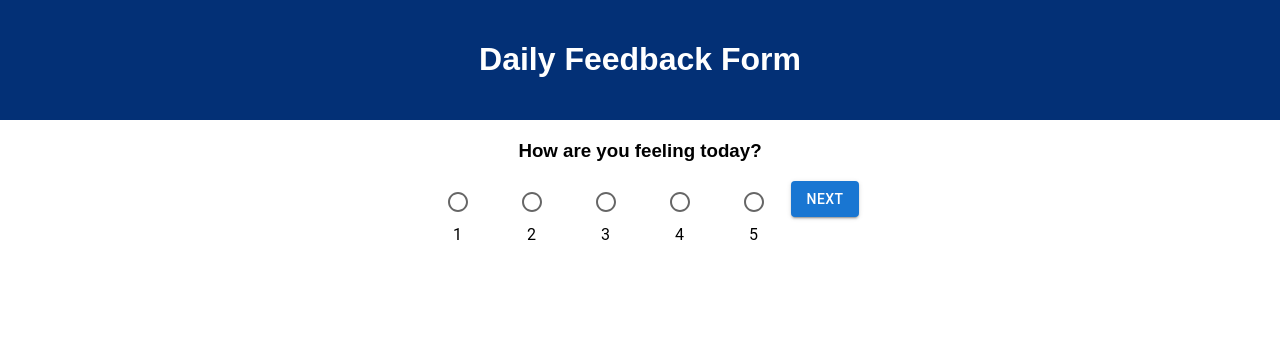
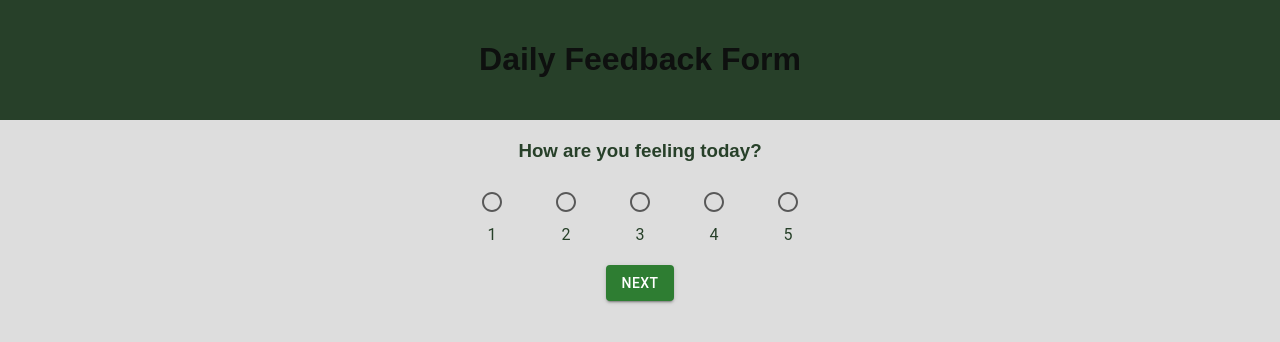
Before and after one commit to Kern89/weekend-redux-feedback-loop, a React (Vite) app: page /#/ in a window 1280 px wide. Shown: the top 342 px of the page. Built offline with nearby package versions, Linux system fonts and the light colour scheme.

Commit message:
added styling

```diff
--- a/src/components/App/App.css
+++ b/src/components/App/App.css
@@ -3,10 +3,10 @@
 }
 
 .App-header {
-  background-color: #033076;
+  background-color: #274029;
   min-height: 70px;
   padding: 20px;
-  color: white;
+  color: #0e100f;
   margin-bottom: 20px;
 }
 
--- a/src/components/App/App.jsx
+++ b/src/components/App/App.jsx
@@ -9,6 +9,7 @@ import Support from '../Support/Support';
 import Comments from '../Comments/Comments';
 import Review from '../Review/Review';
 import Success from '../Success/Success';
+
 
 function App() {
 
--- a/src/components/Comments/Comments.jsx
+++ b/src/components/Comments/Comments.jsx
@@ -25,7 +25,8 @@ function Comments() {
         sx={{ width: '50ch'}}
         onChange={(e) => {setComment(e.target.value)}}/>
         <br />
-        <Button variant='contained' onClick={toReview} data-testid="next" >Next</Button>
+        <br />
+        <Button variant='contained' onClick={toReview} data-testid="next" color='success'>Next</Button>
         </>
     )
 };
--- a/src/components/Feeling/Feeling.jsx
+++ b/src/components/Feeling/Feeling.jsx
@@ -22,7 +22,7 @@ function Feeling() {
             <RadioGroup
                 row
                 value={feel}
-                required
+                data-testid="input"
                 >
                 <FormControlLabel
                     value="1"
@@ -30,38 +30,40 @@ function Feeling() {
                     onChange={() => {setFeel(1)}}
                     label="1"
                     labelPlacement="bottom"
-                    data-testid="input" />
+                     />
                 <FormControlLabel
                     value="2"
                     onChange={() => {setFeel(2)}}
                     control={<Radio />}
                     label="2"
                     labelPlacement="bottom"
-                    data-testid="input" />
+                     />
                 <FormControlLabel
                     value="3"
                     onChange={() => {setFeel(3)}}
                     control={<Radio />}
                     label="3"
                     labelPlacement="bottom"
-                    data-testid="input"  />
+                      />
                 <FormControlLabel
                     value="4"
                     onChange={() => {setFeel(4)}}
                     control={<Radio />}
                     label="4"
                     labelPlacement="bottom"
-                    data-testid="input" />
+                     />
                 <FormControlLabel
                     value="5"
                     onChange={() => {setFeel(5)}}
                     control={<Radio />}
                     label="5"
                     labelPlacement="bottom"
-                    data-testid="input" />
+                     />
             </RadioGroup>
         </FormControl>
-        <Button variant='contained' onClick={toUnderstanding} data-testid="next" >Next</Button>
+        <br />
+        <br />
+        <Button variant='contained' onClick={toUnderstanding} data-testid="next" color="success">Next</Button>
         </>
     )
 }
--- /dev/null
+++ b/src/components/Review/Review.css
@@ -0,0 +1,3 @@
+#reviewTable {
+    margin: auto;
+};
--- a/src/components/Review/Review.jsx
+++ b/src/components/Review/Review.jsx
@@ -2,6 +2,7 @@ import { useSelector } from "react-redux";
 import { Button } from '@mui/material';
 import axios from 'axios';
 import { useHistory } from "react-router-dom";
+import './Review.css';
 
 function Review() {
     const history = useHistory();
@@ -22,7 +23,7 @@ function Review() {
 
     return(
         <>
-        <table>
+        <table id="reviewTable">
             <thead>
                 <tr>
                     <td>Feeling</td>
@@ -40,7 +41,9 @@ function Review() {
                 </tr>
             </tbody>
         </table>
-        <Button variant='contained' onClick={sendToServer} data-testid="next" >Submit feedback</Button>
+        <br />
+        <br />
+        <Button variant='contained' onClick={sendToServer} data-testid="next" color='success' >Submit feedback</Button>
         </>
     )
 };
--- a/src/components/Success/Success.jsx
+++ b/src/components/Success/Success.jsx
@@ -14,7 +14,7 @@ function Success() {
     return(
         <>
         <h3>Thank you for your feedback!</h3>
-        <Button variant='contained' onClick={resetFeedback} data-testid="next" >Start new feedback</Button>
+        <Button variant='contained' onClick={resetFeedback} data-testid="next" color='success' >Start new feedback</Button>
         </>
     )
 };
--- a/src/components/Support/Support.jsx
+++ b/src/components/Support/Support.jsx
@@ -21,7 +21,7 @@ function Support() {
             <RadioGroup
                 row
                 value={support}
-                required
+                data-testid="input"
                 >
                 <FormControlLabel
                     value="1"
@@ -29,38 +29,40 @@ function Support() {
                     onChange={() => {setSupport(1)}}
                     label="1"
                     labelPlacement="bottom"
-                    data-testid="input" />
+                     />
                 <FormControlLabel
                     value="2"
                     onChange={() => {setSupport(2)}}
                     control={<Radio />}
                     label="2"
                     labelPlacement="bottom"
-                    data-testid="input" />
+                     />
                 <FormControlLabel
                     value="3"
                     onChange={() => {setSupport(3)}}
                     control={<Radio />}
                     label="3"
                     labelPlacement="bottom"
-                    data-testid="input"  />
+                      />
                 <FormControlLabel
                     value="4"
                     onChange={() => {setSupport(4)}}
                     control={<Radio />}
                     label="4"
                     labelPlacement="bottom"
-                    data-testid="input" />
+                     />
                 <FormControlLabel
                     value="5"
                     onChange={() => {setSupport(5)}}
                     control={<Radio />}
                     label="5"
                     labelPlacement="bottom"
-                    data-testid="input" />
+                     />
             </RadioGroup>
         </FormControl>
-        <Button variant='contained' onClick={toComments} data-testid="next" >Next</Button>
+        <br />
+        <br />
+        <Button variant='contained' onClick={toComments} data-testid="next"  color='success'>Next</Button>
         </>
     )
 };
--- a/src/components/Understanding/Understanding.jsx
+++ b/src/components/Understanding/Understanding.jsx
@@ -21,7 +21,7 @@ function Understanding() {
             <RadioGroup
                 row
                 value={understand}
-                required
+                data-testid="input"
                 >
                 <FormControlLabel
                     value="1"
@@ -29,38 +29,40 @@ function Understanding() {
                     onChange={() => {setUnderstand(1)}}
                     label="1"
                     labelPlacement="bottom"
-                    data-testid="input" />
+                     />
                 <FormControlLabel
                     value="2"
                     onChange={() => {setUnderstand(2)}}
                     control={<Radio />}
                     label="2"
                     labelPlacement="bottom"
-                    data-testid="input" />
+                     />
                 <FormControlLabel
                     value="3"
                     onChange={() => {setUnderstand(3)}}
                     control={<Radio />}
                     label="3"
                     labelPlacement="bottom"
-                    data-testid="input"  />
+                      />
                 <FormControlLabel
                     value="4"
                     onChange={() => {setUnderstand(4)}}
                     control={<Radio />}
                     label="4"
                     labelPlacement="bottom"
-                    data-testid="input" />
+                     />
                 <FormControlLabel
                     value="5"
                     onChange={() => {setUnderstand(5)}}
                     control={<Radio />}
                     label="5"
                     labelPlacement="bottom"
-                    data-testid="input" />
+                     />
             </RadioGroup>
         </FormControl>
-        <Button variant='contained' onClick={toSupport} data-testid="next" >Next</Button>
+        <br />
+        <br />
+        <Button variant='contained' onClick={toSupport} data-testid="next"  color='success'>Next</Button>
         </>
     )
 };
--- a/src/index.css
+++ b/src/index.css
@@ -2,4 +2,6 @@ body {
   margin: 0;
   padding: 0;
   font-family: sans-serif;
+  background-color: #DDDDDD;
+  color: #274029;
 }
```
